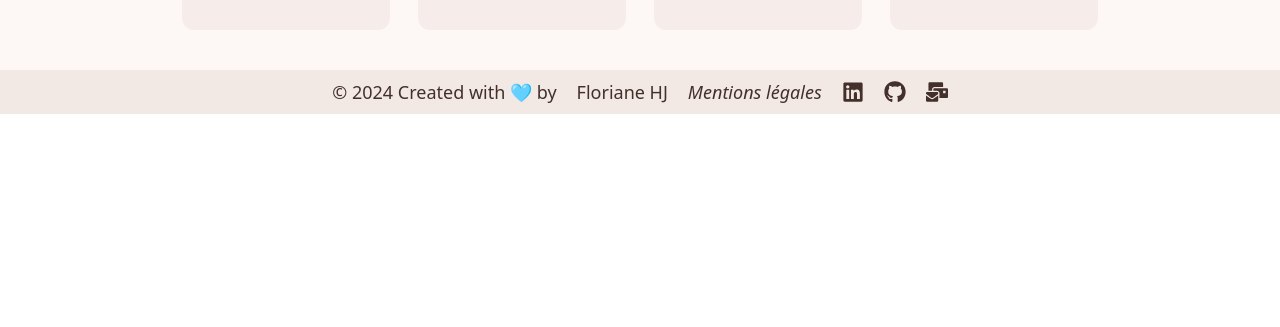
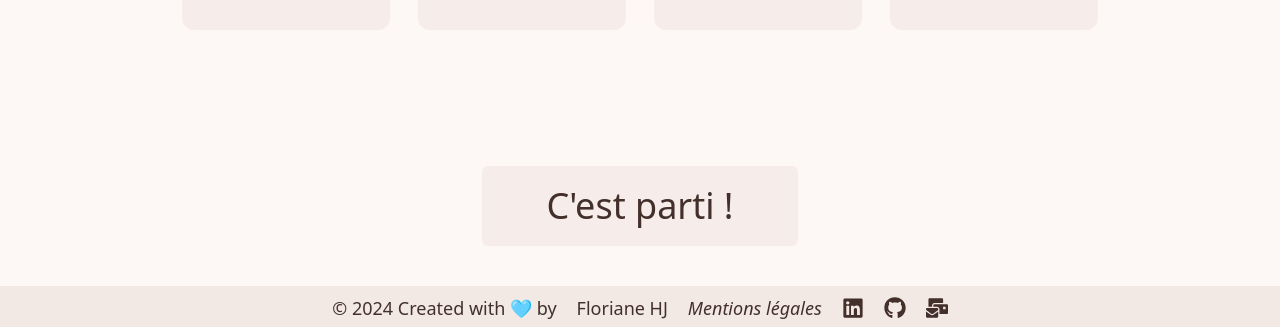
Before and after one commit to FlorianeHJ/Yoga-App, a React (Create React App) app in the folder frontend/: page / in a window 1280 px wide. Shown: the part 1013-1340 px from the top of the page. Before the commit the page ends 1127 px from the top, so only its background shows below. Built offline with nearby package versions, Linux system fonts and the light colour scheme.

Commit message:
modif timer

```diff
--- a/frontend/src/components/Card.jsx
+++ b/frontend/src/components/Card.jsx
@@ -7,19 +7,25 @@ const Card = ({
     onEnd,
     isActive,
     isStarted,
-    onDelete,
+    handleDeleteCard,
     card,
-    isFavorite,
+    isFavorite: isFavoriteProp,
     onToggleFavorite,
 }) => {
     const [minutes, setMinutes] = useState(1)
     const [seconds, setSeconds] = useState(0)
     const [isAuthenticated, setIsAuthenticated] = useState(false)
+    const [isFavorite, setIsFavorite] = useState(isFavoriteProp) // État local pour gérer le favori
     const token = localStorage.getItem('token')
 
     useEffect(() => {
         setIsAuthenticated(!!token)
     }, [token])
+
+    // Synchroniser l'état local `isFavorite` avec la prop
+    useEffect(() => {
+        setIsFavorite(isFavoriteProp)
+    }, [isFavoriteProp])
 
     const handleFavoriteToggle = async () => {
         if (!isAuthenticated) {
@@ -28,6 +34,8 @@ const Card = ({
         }
 
         await onToggleFavorite(card.id, isFavorite)
+
+        setIsFavorite(!isFavorite)
     }
 
     const handleMinutesChange = (e) => {
@@ -100,7 +108,10 @@ const Card = ({
             </div>
             <div>
                 <button
-                    onClick={onDelete}
+                    onClick={(e) => {
+                        e.stopPropagation()
+                        handleDeleteCard(card.id)
+                    }}
                     className="bg-[#efe4df] btn-delete py-3 px-5"
                 >
                     <FaRegTrashAlt />
--- a/frontend/src/pages/Home.jsx
+++ b/frontend/src/pages/Home.jsx
@@ -26,7 +26,7 @@ const Home = () => {
         { id: 9, img: img9 },
     ])
 
-    const [currentCard, setCurrentCard] = useState(0)
+    const [currentCard, setCurrentCard] = useState(1)
     const [isStarted, setIsStarted] = useState(false)
     const [isLoggedIn, setIsLoggedIn] = useState(false)
     const [favoriteIds, setFavoriteIds] = useState([])
@@ -38,6 +38,12 @@ const Home = () => {
             fetchFavorites(token)
         }
     }, [])
+
+    useEffect(() => {
+        if (!isLoggedIn) {
+            setFavoriteIds([])
+        }
+    }, [isLoggedIn])
 
     const fetchFavorites = async (token) => {
         try {
@@ -140,12 +146,27 @@ const Home = () => {
                             isFavorite={favoriteIds.includes(
                                 card.id.toString()
                             )}
+                            isActive={
+                                isStarted && currentCard === Number(card.id)
+                            }
                             handleToggleFavorite={handleToggleFavorite}
-                            onToggleFavorite={handleToggleFavorite} // IMPORTANT: La fonction handleToggleFavorite est bien passée ici
+                            onToggleFavorite={handleToggleFavorite}
                         />
                     ))}
                 </div>
             </div>
+            <div className="flex justify-center pt-24 pb-10">
+                <button
+                    className="btn text-4xl px-16 py-5"
+                    onClick={handleStart}
+                    disabled={isStarted}
+                >
+                    C'est parti !
+                </button>
+            </div>
+            {currentCard >= images.length && isStarted && (
+                <h2 className="text-center">C'est fini!</h2>
+            )}
             <Footer />
         </div>
     )
```
